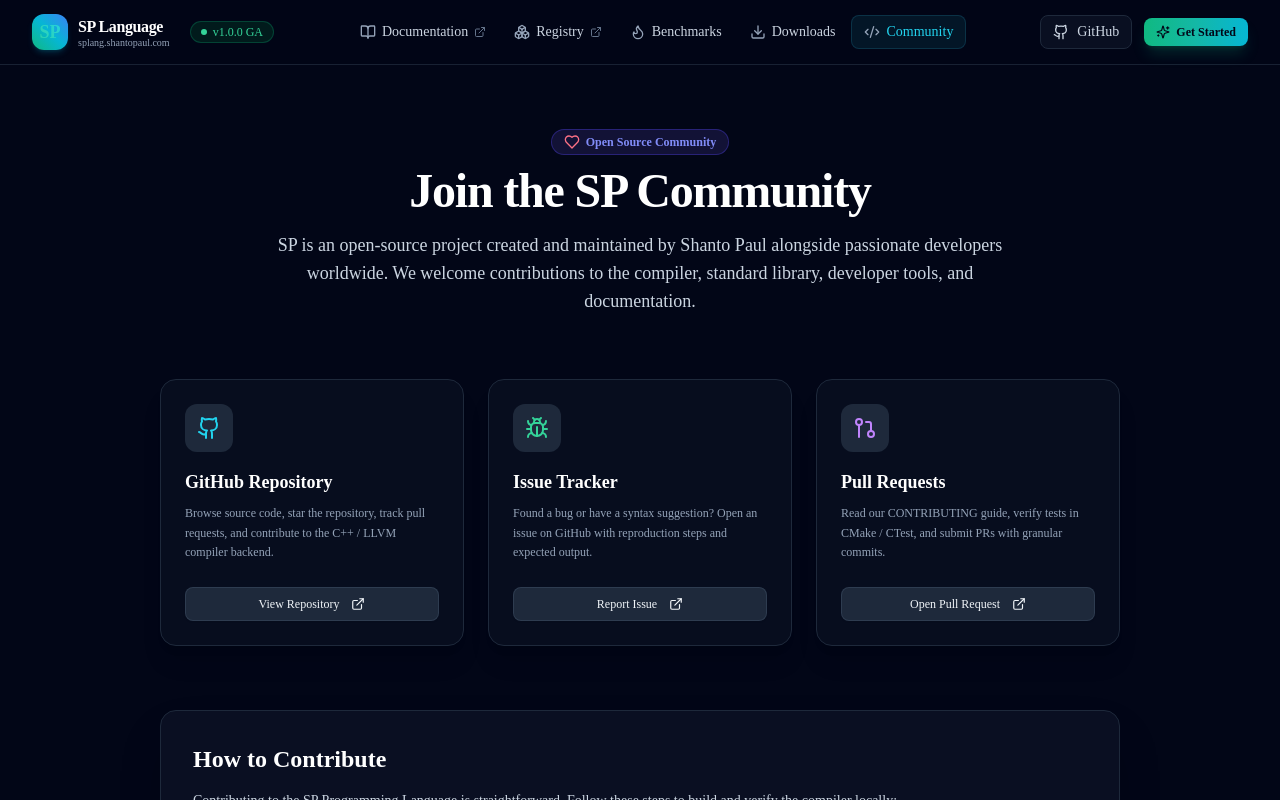
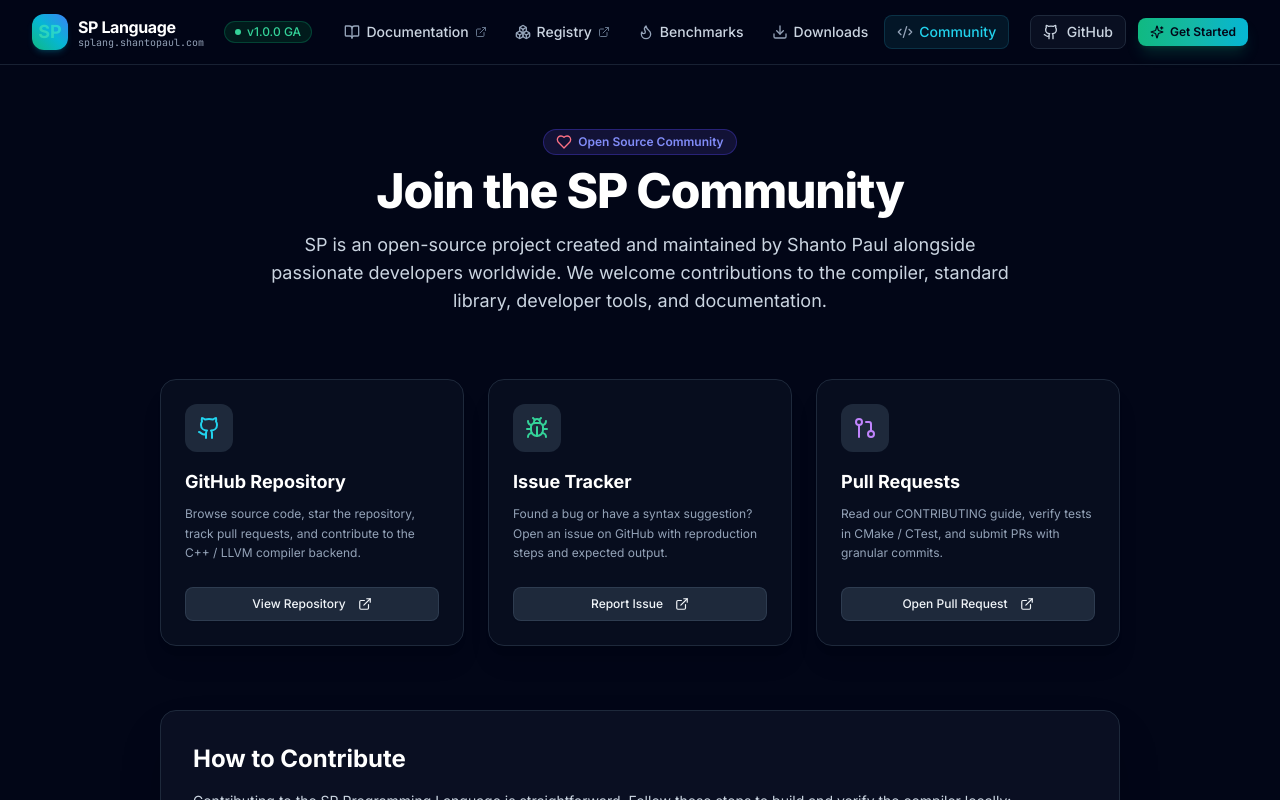
Before and after one commit to shantopaul/SP-Language, a Next.js app in the folder splang/: page /community in a window 1280 px wide. Shown: the top 800 px of the page. Built offline with nearby package versions, Linux system fonts and the light colour scheme.

Commit message:
style: update typography to professional Inter and JetBrains Mono fonts

```diff
--- a/splang/src/app/globals.css
+++ b/splang/src/app/globals.css
@@ -10,6 +10,7 @@
 body {
   color: var(--foreground);
   background-color: var(--background);
+  font-family: var(--font-inter), -apple-system, BlinkMacSystemFont, "Segoe UI", Roboto, "Helvetica Neue", Arial, sans-serif;
   font-feature-settings: "cv02", "cv03", "cv04", "cv11";
   overflow-x: hidden;
 }
@@ -34,6 +35,6 @@ body {
 }
 
 /* Code block styles */
-code, pre {
-  font-family: ui-monospace, SFMono-Regular, Menlo, Monaco, Consolas, "Liberation Mono", "Courier New", monospace;
+code, pre, .font-mono {
+  font-family: var(--font-jetbrains-mono), ui-monospace, SFMono-Regular, Menlo, Monaco, Consolas, "Liberation Mono", "Courier New", monospace;
 }
--- a/splang/src/app/layout.tsx
+++ b/splang/src/app/layout.tsx
@@ -1,7 +1,20 @@
 import type { Metadata } from "next";
+import { Inter, JetBrains_Mono } from "next/font/google";
 import "./globals.css";
 import { Navbar } from "@/components/layout/Navbar";
 import { Footer } from "@/components/layout/Footer";
+
+const inter = Inter({
+  subsets: ["latin"],
+  display: "swap",
+  variable: "--font-inter",
+});
+
+const jetbrainsMono = JetBrains_Mono({
+  subsets: ["latin"],
+  display: "swap",
+  variable: "--font-jetbrains-mono",
+});
 
 export const metadata: Metadata = {
   metadataBase: new URL("https://splang.shantopaul.com"),
@@ -53,8 +66,8 @@ export default function RootLayout({
   children: React.ReactNode;
 }>) {
   return (
-    <html lang="en" className="dark scroll-smooth">
-      <body className="min-h-screen bg-[#020617] text-slate-100 flex flex-col antialiased selection:bg-cyan-500/30 selection:text-cyan-200">
+    <html lang="en" className={`dark scroll-smooth ${inter.variable} ${jetbrainsMono.variable}`}>
+      <body className="min-h-screen bg-[#020617] text-slate-100 flex flex-col font-sans antialiased selection:bg-cyan-500/30 selection:text-cyan-200">
         <Navbar />
         <main className="flex-1">{children}</main>
         <Footer />
--- a/splang/tailwind.config.ts
+++ b/splang/tailwind.config.ts
@@ -39,8 +39,8 @@ const config: Config = {
         },
       },
       fontFamily: {
-        sans: ["var(--font-inter)", "system-ui", "sans-serif"],
-        mono: ["var(--font-jetbrains-mono)", "monospace"],
+        sans: ["var(--font-inter)", "-apple-system", "BlinkMacSystemFont", "Segoe UI", "Roboto", "sans-serif"],
+        mono: ["var(--font-jetbrains-mono)", "ui-monospace", "SFMono-Regular", "Menlo", "Monaco", "Consolas", "monospace"],
       },
       animation: {
         "pulse-subtle": "pulse 3s cubic-bezier(0.4, 0, 0.6, 1) infinite",
```
